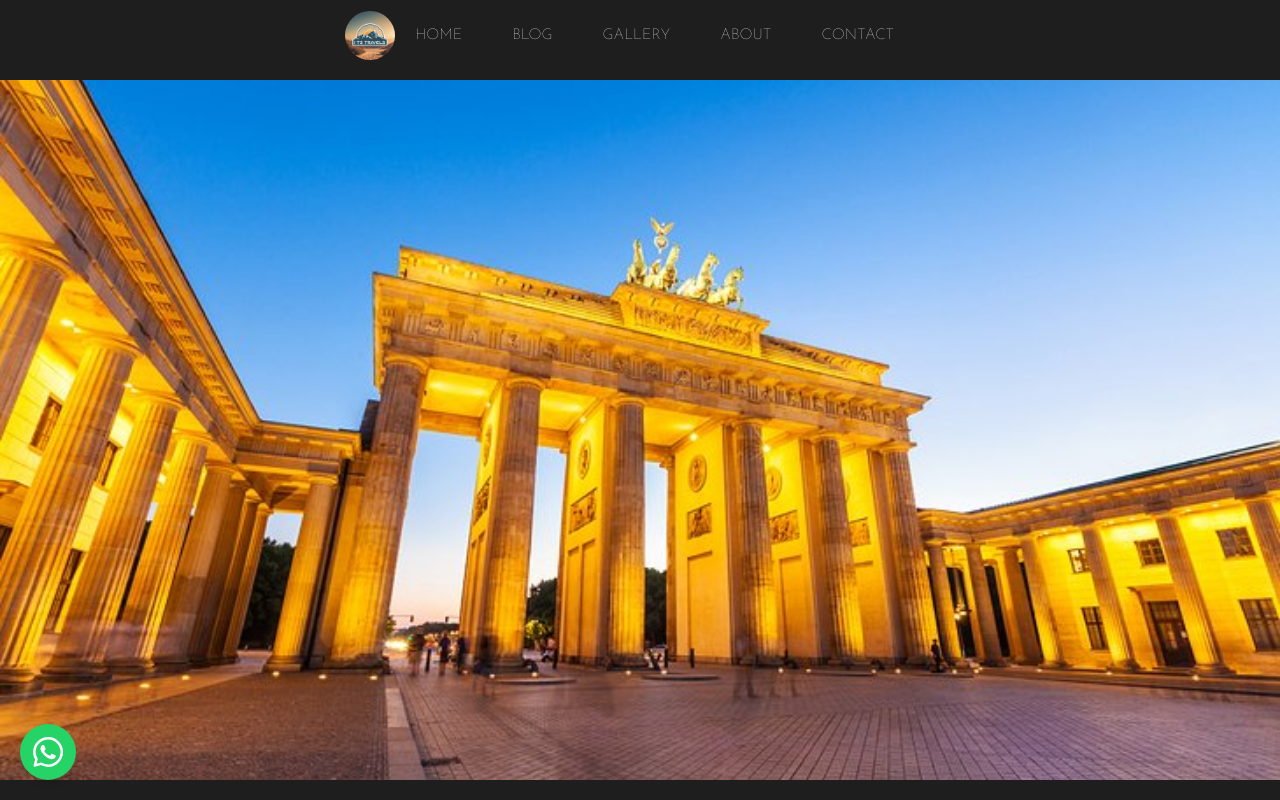
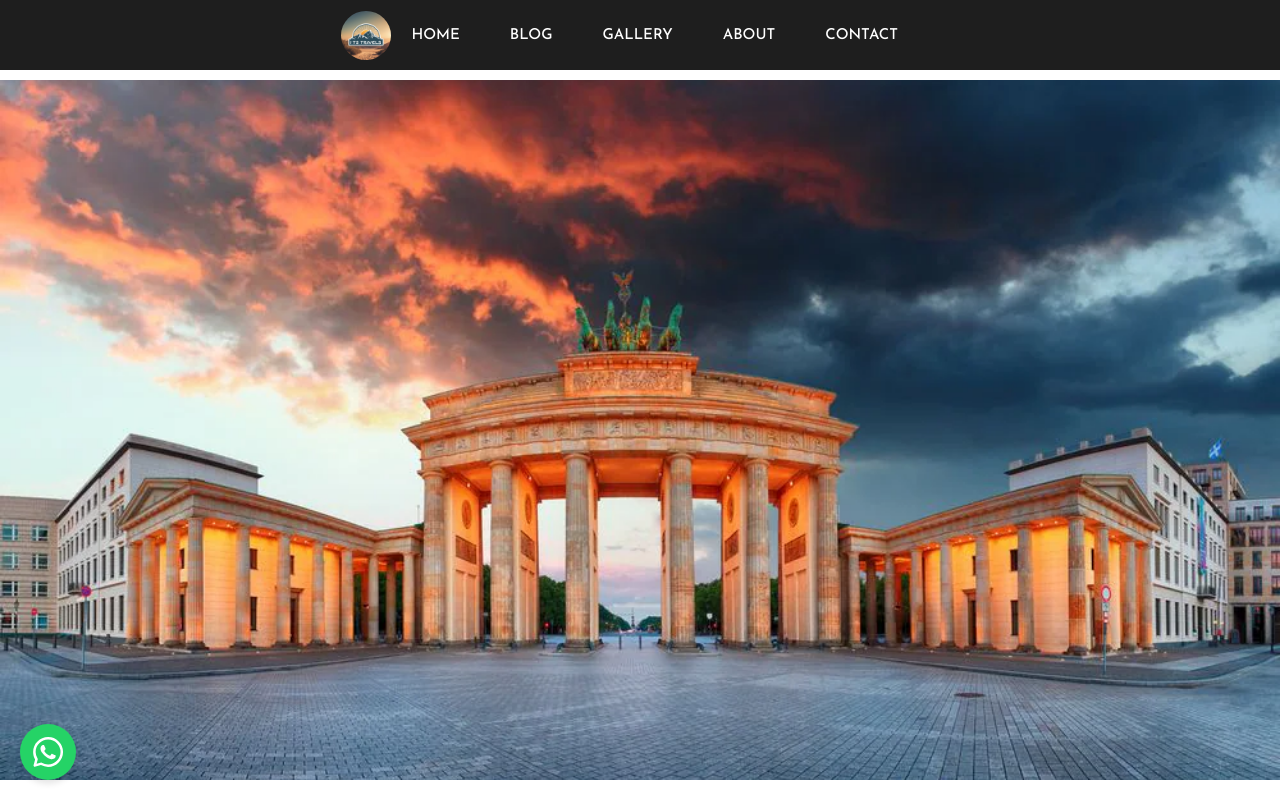
Before and after one commit to BlessingLuphahla/blog-app-ui, a React (Create React App) app: page / in a window 1280 px wide. Shown: the top 800 px of the page. Built offline with nearby package versions, Linux system fonts and the light colour scheme; no server answers.

Commit message:
misc updates

```diff
--- a/public/index.html
+++ b/public/index.html
@@ -24,11 +24,6 @@
         margin: 0;
       }
 
-      body {
-        background-color: #1e1e1e;
-        color: white;
-      }
-
       a {
         text-decoration: none;
         color: inherit;
--- a/src/components/header/Header.jsx
+++ b/src/components/header/Header.jsx
@@ -1,5 +1,5 @@
 import "./header.css";
-import image from "../../images/hero-main-pic.jpg";
+import image from "../../images/hero-main-pic.webp";
 
 export default function Header() {
   return (
--- a/src/components/topbar/topbar.css
+++ b/src/components/topbar/topbar.css
@@ -1,19 +1,21 @@
 :root {
-  --bg: #1e1e1e;
-  --color: white;
+  --bg: white;
+  --color: #1e1e1e;
 }
 
 .top {
   width: 100%;
   height: 70px;
-  background-color: var(--bg);
-  color: var(--color);
+  margin: 0;
+  padding: 0;
+  background-color: #1e1e1e;
+  color: white;
   position: sticky;
   top: 0;
   display: flex;
   align-items: center;
   font-family: "Josefin Sans", sans-serif;
-  z-index: 9;
+  z-index: 90;
 }
 
 .topRight {
@@ -21,7 +23,7 @@
   display: flex;
   align-items: center;
   justify-content: center;
-  padding: 20px;
+  padding: 0px 20px;
 }
 
 .topCenter {
@@ -59,15 +61,8 @@
 .topListItem {
   margin-right: 20px;
   font-size: 15px;
-  font-weight: 100;
+  font-weight: 500;
   cursor: pointer;
-}
-
-.topSearchIcon {
-  font-size: 18px;
-  color: #666;
-  cursor: pointer;
-  margin-left: 15px;
 }
 
 .topbarUsername {
--- a/src/pages/contact/Contact.jsx
+++ b/src/pages/contact/Contact.jsx
@@ -1,5 +1,5 @@
 import React from "react";
-import image from "../../images/hero-main-pic.jpg";
+import image from "../../images/hero-main-pic.webp";
 import "./contact.css";
 
 function Contact() {
--- a/src/pages/gallery/Gallery.jsx
+++ b/src/pages/gallery/Gallery.jsx
@@ -14,20 +14,24 @@ function srcset(image, size, rows = 1, cols = 1) {
 }
 
 function Gallery() {
+  const wHR = 10 / 9;
+
+  const WithAndHeight = 1000;
+
   return (
     <div className="gallery">
       <div className="galleryWrapper">
         <ImageList
-          sx={{ width: 500, height: 450 }}
+          sx={{ width: WithAndHeight * wHR, height: WithAndHeight }}
           variant="quilted"
-          cols={4}
-          rowHeight={121}
+          cols={5}
+          rowHeight={221}
         >
           {itemData.map((item) => (
             <ImageListItem
               key={item.img}
-              cols={item.cols || 1}
-              rows={item.rows || 1}
+              // cols={item.cols || 1}
+              // rows={item.rows || 1}
             >
               <img
                 {...srcset(item.img, 121, item.rows, item.cols)}
--- a/src/pages/gallery/gallery.css
+++ b/src/pages/gallery/gallery.css
@@ -1,5 +1,5 @@
 .gallery {
-  height: 85vh;
+  height: max-content;
   width: 100%;
   display: flex;
   justify-content: center;
--- a/src/pages/login/login.css
+++ b/src/pages/login/login.css
@@ -5,7 +5,7 @@
   align-items: center;
   justify-content: center;
   background: green,
-    url('../../images/hero-main-pic.jpg');
+    url('../../images/hero-main-pic.webp');
   background-size: cover;
   font-family: "Varela", sans-serif;
 }
```
Also changed, not shown: src/images/hero-main-pic.webp (added).
